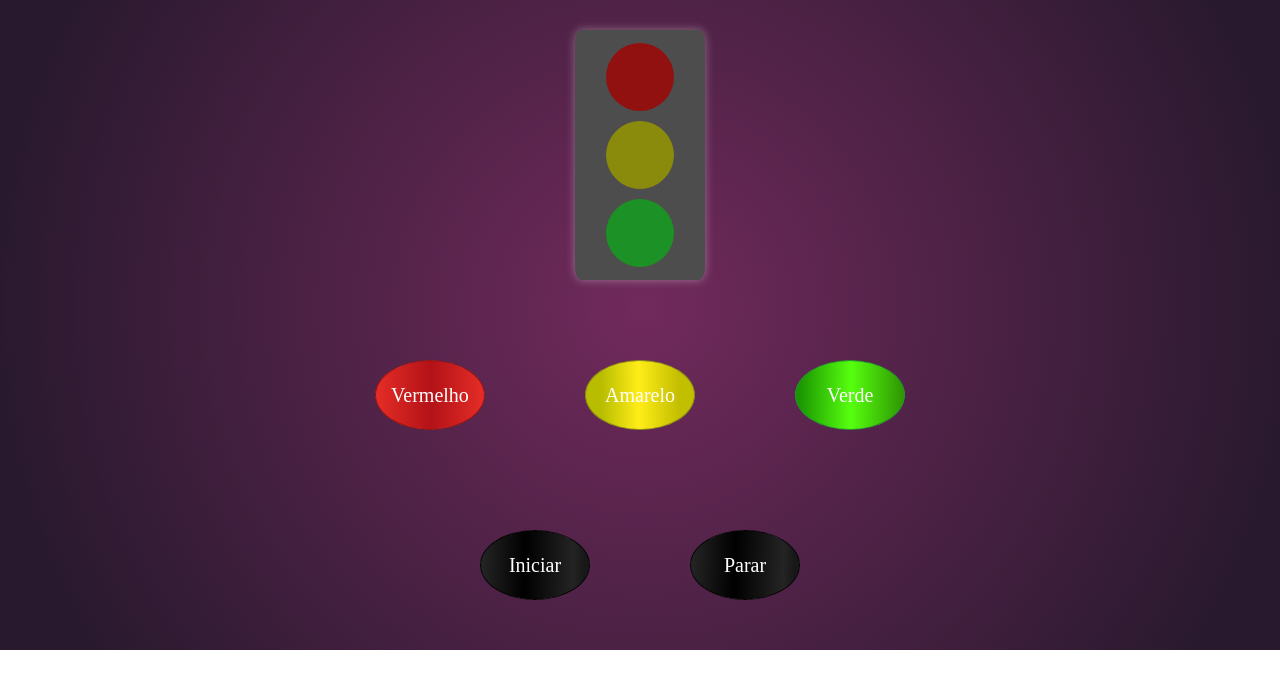
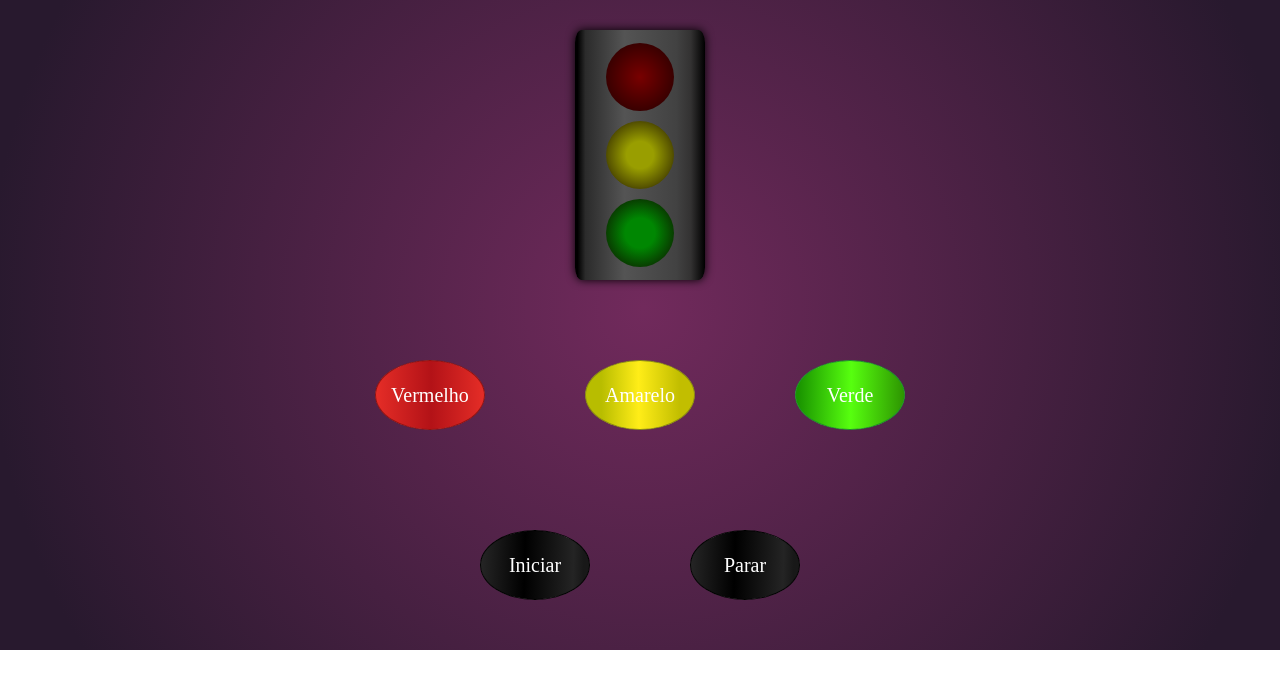
Before and after one commit to RonnyCY/Projetos-Treino-Web, a plain HTML site: page index.html in a window 1280 px wide. Drawn offline with Linux system fonts and the light colour scheme.

Commit message:
Update style.css

```diff
--- a/css/style.css
+++ b/css/style.css
@@ -23,10 +23,11 @@ section{
     margin: 30px;
     gap: 10px;
 
-    background-color: rgb(77, 77, 77);
-    box-shadow:0px 0px 10px rgba(255, 255, 255, 0.356);
+    background: #000000;
+    background: linear-gradient(270deg, rgba(0, 0, 0, 1) 0%, rgba(51, 50, 50, 1) 11%, rgba(66, 66, 66, 1) 22%, rgba(84, 84, 84, 1) 62%, rgba(43, 43, 43, 1) 92%, rgba(0, 0, 0, 1) 98%, rgba(0, 0, 0, 1) 100%);
+    box-shadow:0px 0px 10px rgb(0, 0, 0);
 
-    border: 2px solid rgb(77, 77, 77);
+    border: 2px solid rgba(0, 0, 0, 1) 98%;
     border-radius: 5%;
 }
 
@@ -34,7 +35,8 @@ section{
     width: 68px;
     height: 68px;
 
-    background-color: rgb(145, 16, 16);
+    background: #780000;
+    background: radial-gradient(circle, rgba(120, 0, 0, 1) 0%, rgba(92, 0, 0, 1) 32%, rgba(31, 0, 0, 1) 100%);
 
     border: 10px solif rgb(145, 16, 16);
     border-radius: 50%;
@@ -44,9 +46,10 @@ section{
     width: 68px;
     height: 68px;
 
-    background-color: rgb(138, 138, 13);
+    background: #999e00;
+    background: radial-gradient(circle, rgba(153, 158, 0, 1) 29%, rgba(82, 78, 0, 1) 72%, rgba(54, 54, 0, 1) 100%);
 
-    border: 1.5px solid rgb(138, 138, 13);
+    border: 1.5px solid rgba(82, 78, 0, 1);
     border-radius: 50%;
 }
 
@@ -54,9 +57,10 @@ section{
     width: 68px;
     height: 68px;
 
-    background-color: rgb(28, 145, 37);
+    background: #008702;
+    background: radial-gradient(circle, rgba(0, 135, 2, 1) 31%, rgba(10, 46, 0, 1) 79%, rgba(1, 36, 0, 1) 100%);
 
-    border: 1.5px solid rgb(28, 145, 37);
+    border: 1.5px solid rgba(10, 46, 0, 1) 79%;
     border-radius: 50%;
 }
 
```
